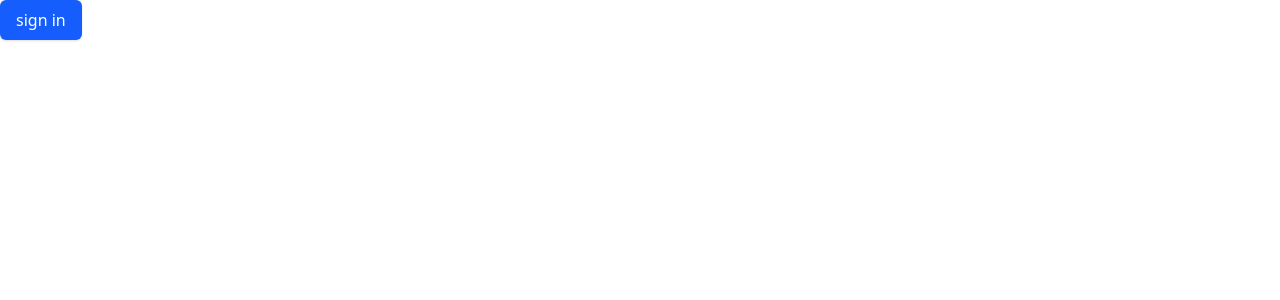
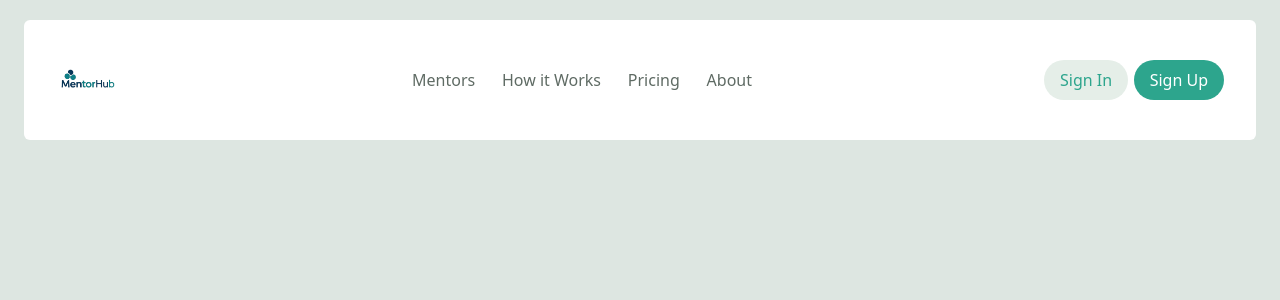
Before and after one commit to SADASHIV123-CYBER/MentorHub-Frontend, a React (Vite) app: page / in a window 1280 px wide. Shown: the top 300 px of the page. Built offline with nearby package versions, Linux system fonts and the light colour scheme.

Commit message:
navbar styling done

```diff
--- a/src/App.jsx
+++ b/src/App.jsx
@@ -1,12 +1,15 @@
 import './App.css'
-import Button from './components/Button/Button'
 import React from 'react'
+import Container from './components/Contanier/Container'
+import Navbar from './components/Navbar/Navbar'
 
 function App() {
 
   return (
     <>
-      <Button styleType='primary' text="sign in "/>
+    <Container>
+      <Navbar />
+    </Container>
     </>
   )
 }
--- a/src/components/Button/Button.jsx
+++ b/src/components/Button/Button.jsx
@@ -3,6 +3,7 @@ import React from "react";
 
 function Button({
   text,
+  specialText,
   onClickHandler,
   styleType = "primary",
   type = "button",
@@ -17,6 +18,7 @@ function Button({
       className={`${getButtonStyling(disabled ? "disabled" : styleType)} ${className}`}
     >
       {text}
+      <text className="block hover:[transform:translateY(-0.5px)]">{specialText}</text>
     </button>
   );
 }
--- a/src/components/Button/getButtonStyling.js
+++ b/src/components/Button/getButtonStyling.js
@@ -17,6 +17,10 @@ function getButtonStyling(styleType) {
       return `${base} border border-gray-400 text-gray-700 hover:bg-gray-100`;
     case "disabled":
       return `${base} bg-gray-200 text-gray-500 cursor-not-allowed opacity-70`;
+      case "signIn":
+        return `px-4 py-2 font-medium rounded-4xl transition duration-200  bg-[#E5EEE8] text-[#2DA58D] hover:bg-[#F0F5F2] cursor-pointer `
+      case "signUp":
+        return `px-4 py-2 font-medium rounded-4xl transition duration-200 bg-[#2DA58D] text-white  transition-all duration-150 hover:-translate-y-px cursor-pointer`
     default:
       return `${base} bg-gray-100 text-black hover:bg-gray-200`;
   }
--- /dev/null
+++ b/src/components/Contanier/Container.jsx
@@ -0,0 +1,12 @@
+
+import React from "react"
+
+function Container({children}) {
+    return (
+        <div className="max-w-7xl mx-auto px-6">
+            {children}
+        </div>
+    )
+}
+
+export default Container
--- /dev/null
+++ b/src/components/Navbar/Navbar.jsx
@@ -0,0 +1,31 @@
+import React from "react"
+import logo from "../../assets/logo.png"
+import Button from "../Button/Button"
+
+function Navbar() {
+    return (
+        <nav className="h-30 p-8 w-full bg-white mt-5  rounded-md flex flex-row justify-between items-center">
+            <div className="flex  items-center">
+                <img src={logo} alt="" className="h-16 w-16 cursor-pointer " />
+            </div>
+
+            <div className="flex justify-between w-85">
+                <span className=" text-[#5F6B64] cursor-pointer ">Mentors</span>
+                <span className=" text-[#5F6B64] cursor-pointer "> How it Works</span>
+                <span className=" text-[#5F6B64] cursor-pointer "> Pricing</span>
+                <span className=" text-[#5F6B64] cursor-pointer "> About</span>
+            </div>
+
+            <div className="flex flex-row justify-between w-45">
+                <div>
+                    <Button  styleType="signIn" text={"Sign In"}/>
+                </div>
+                <div>
+                    <Button styleType="signUp" specialText={"Sign Up"} />
+                </div>
+            </div>
+        </nav>
+    )
+}
+
+export default Navbar
--- a/src/index.css
+++ b/src/index.css
@@ -1 +1,5 @@
 @import "tailwindcss";
+
+body {
+    background: #dde6e1;
+}
```
Also changed, not shown: src/assets/logo.png (added).
